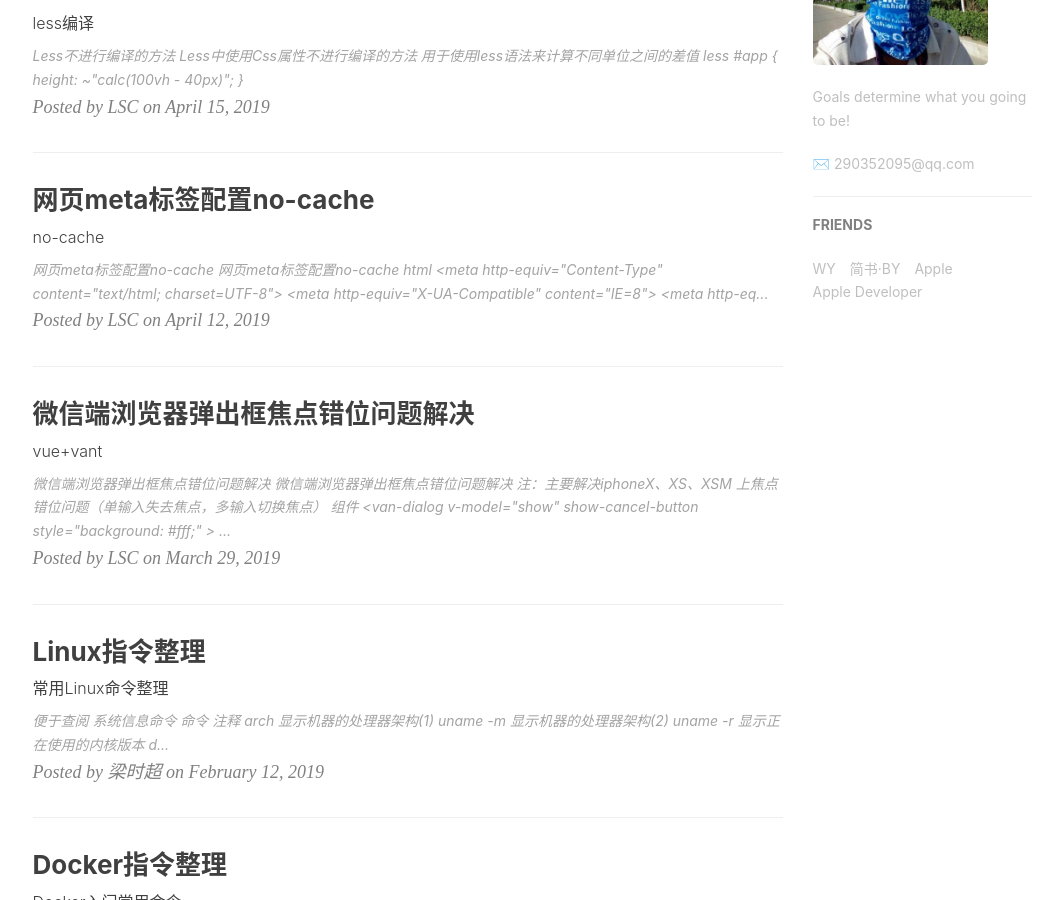
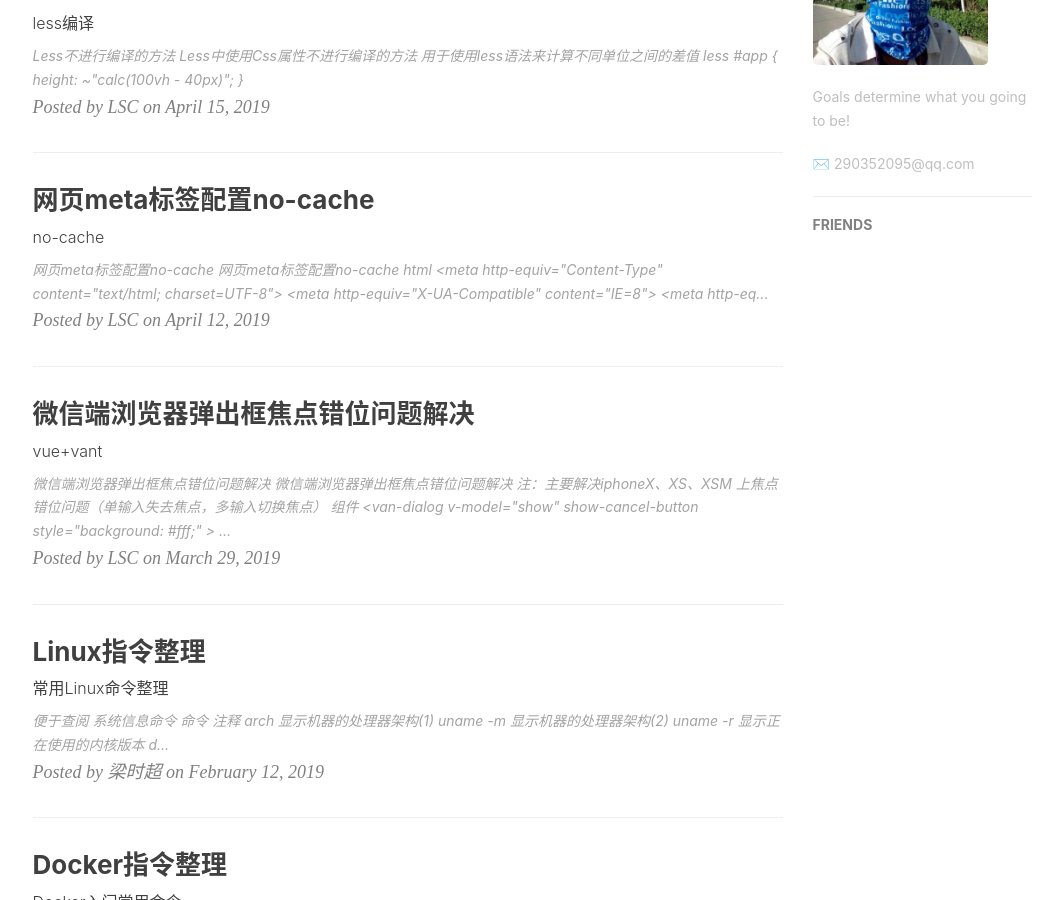
Before and after one commit to 290352095/290352095.github.io, a Jekyll site: the page built from index.html, in a window 1280 px wide and 900 px high, scrolled down 736 px. Shown: the whole window, without its empty margins (135-1192 px from the left). Built offline with Jekyll 4.4.1, drawn with Linux system fonts in a browser that asks for light colours; nearby versions of some CDN libraries; the list of posts is cut into pages by our own code; comment, search, counter and statistics services are not loaded; part of the change alters nothing that is shown.

Commit message:
update config

```diff
--- a/_config.yml
+++ b/_config.yml
@@ -98,17 +98,17 @@ service-worker: true
 
 # Friends
 friends: [
-    {
-        title: "WY",
-        href: "http://zhengwuyang.com"
-    },{
-        title: "简书·BY",
-        href: "http://www.jianshu.com/u/e71990ada2fd"
-    },{
-        title: "Apple",
-        href: "https://apple.com"
-    },{
-        title: "Apple Developer",
-        href: "https://developer.apple.com/"
-    }
+#    {
+#        title: "WY",
+#        href: "http://zhengwuyang.com"
+#    },{
+#        title: "简书·BY",
+#        href: "http://www.jianshu.com/u/e71990ada2fd"
+#    },{
+#        title: "Apple",
+#        href: "https://apple.com"
+#    },{
+#        title: "Apple Developer",
+#        href: "https://developer.apple.com/"
+#    }
 ]
```
Also changed, not shown: 1 other file.
